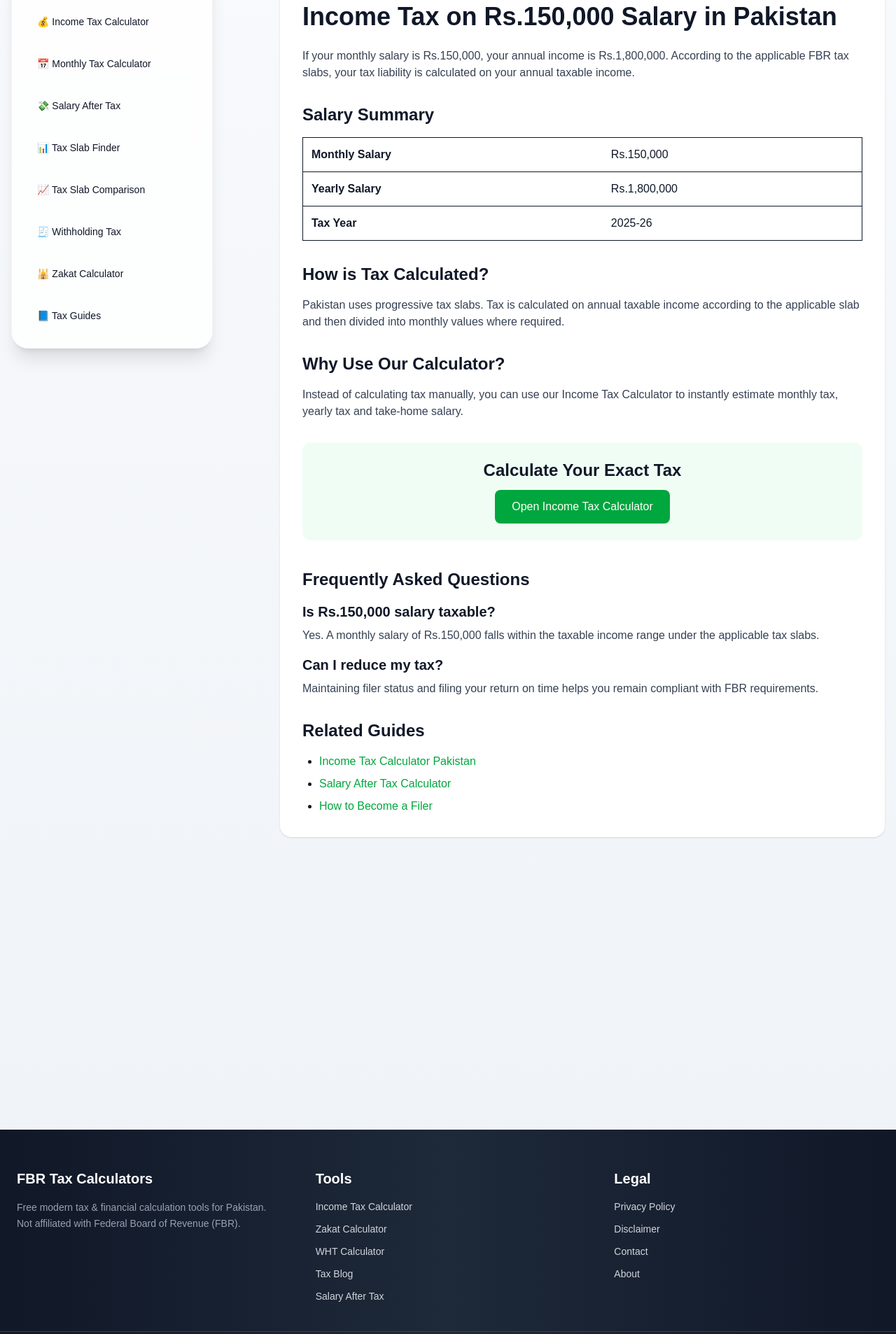
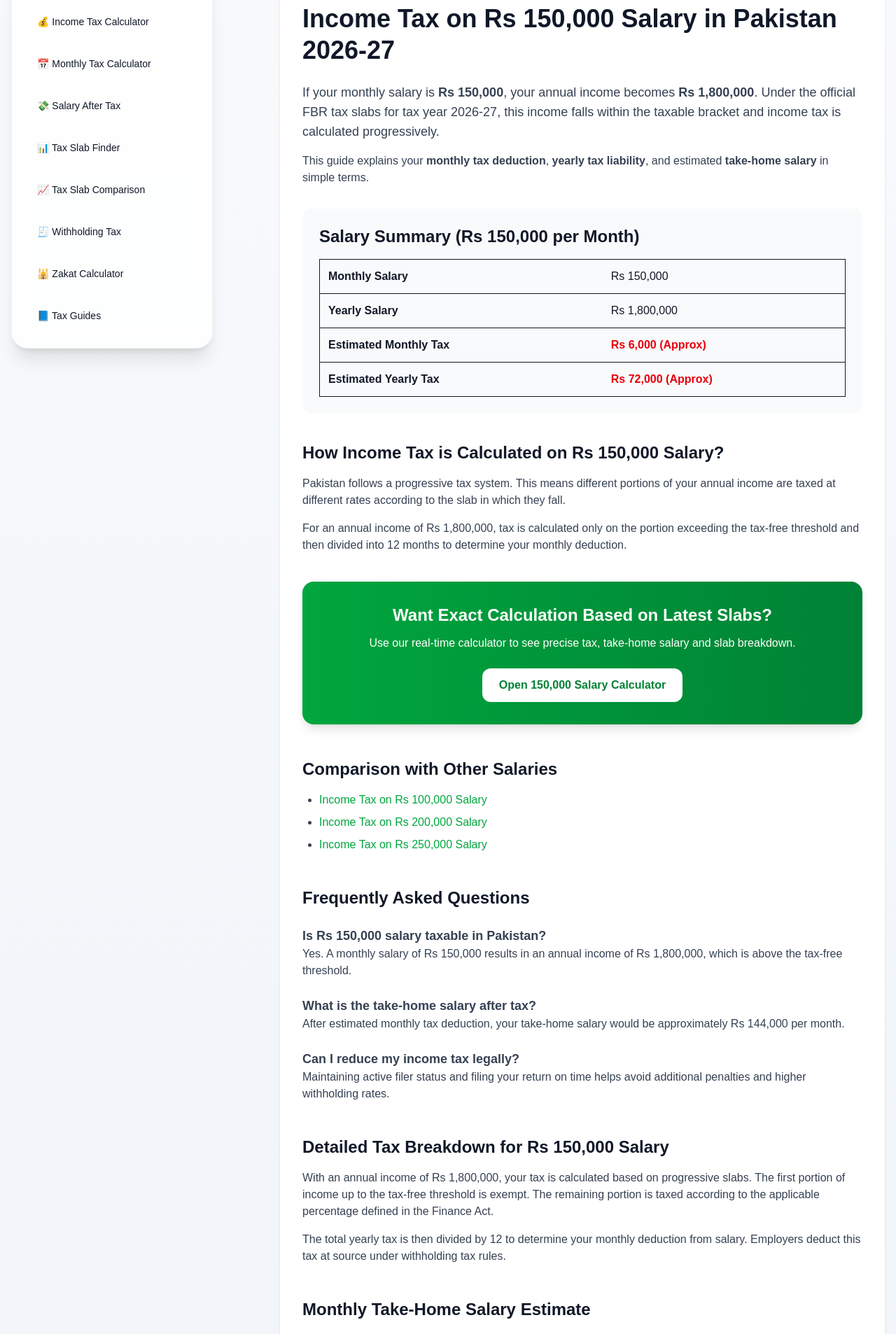
Before and after one commit to muhammadobaid1986/fbrtaxcalculators, a Next.js app: page /income-tax-on-150000-salary-pakistan in a window 1280 px wide. Shown: the part 180-2086 px from the top of the page at 70% size. Built offline with nearby package versions, Linux system fonts and the light colour scheme.

Commit message:
Rocket Phase 2 - Authority upgrade for 150000 salary page

```diff
--- a/app/income-tax-on-150000-salary-pakistan/page.tsx
+++ b/app/income-tax-on-150000-salary-pakistan/page.tsx
@@ -1,126 +1,232 @@
 export const metadata = {
-  title: "Income Tax on Rs.150,000 Salary in Pakistan (2025-26)",
+  title:
+    "Income Tax on Rs 150,000 Salary in Pakistan 2026-27 | Monthly & Yearly Breakdown",
   description:
-    "Calculate income tax on Rs.150,000 monthly salary in Pakistan using official FBR tax slabs for tax year 2025-26.",
+    "Detailed guide to income tax on Rs 150,000 monthly salary in Pakistan for tax year 2026-27. See exact yearly tax, monthly deduction, slab explanation and take-home salary.",
 };
 
 export default function Page() {
   return (
     <div className="max-w-4xl mx-auto bg-white p-8 rounded-2xl shadow mt-10">
 
-      <h1 className="text-4xl font-bold mb-6">
-        Income Tax on Rs.150,000 Salary in Pakistan
+      {/* HERO TITLE */}
+      <h1 className="text-4xl font-bold mb-6 leading-tight">
+        Income Tax on Rs 150,000 Salary in Pakistan 2026-27
       </h1>
 
-      <p className="mb-4 text-gray-700">
-        If your monthly salary is Rs.150,000, your annual income is
-        Rs.1,800,000. According to the applicable FBR tax slabs, your tax
-        liability is calculated on your annual taxable income.
+      <p className="mb-4 text-gray-700 text-lg">
+        If your monthly salary is <strong>Rs 150,000</strong>, your annual
+        income becomes <strong>Rs 1,800,000</strong>. Under the official FBR
+        tax slabs for tax year 2026-27, this income falls within the taxable
+        bracket and income tax is calculated progressively.
       </p>
 
-      <h2 className="text-2xl font-semibold mt-8 mb-4">
-        Salary Summary
+      <p className="mb-4 text-gray-700">
+        This guide explains your <strong>monthly tax deduction</strong>,
+        <strong> yearly tax liability</strong>, and estimated
+        <strong> take-home salary</strong> in simple terms.
+      </p>
+
+      {/* SUMMARY CARD */}
+      <div className="bg-gray-50 p-6 rounded-xl mt-8">
+        <h2 className="text-2xl font-semibold mb-4">
+          Salary Summary (Rs 150,000 per Month)
         </h2>
 
-      <table className="w-full border border-gray-200 mb-6">
+        <table className="w-full border border-gray-200">
           <tbody>
             <tr className="border">
               <td className="p-3 font-semibold">Monthly Salary</td>
-            <td className="p-3">Rs.150,000</td>
+              <td className="p-3">Rs 150,000</td>
             </tr>
-
             <tr className="border">
               <td className="p-3 font-semibold">Yearly Salary</td>
-            <td className="p-3">Rs.1,800,000</td>
+              <td className="p-3">Rs 1,800,000</td>
             </tr>
-
             <tr className="border">
-            <td className="p-3 font-semibold">Tax Year</td>
-            <td className="p-3">2025-26</td>
+              <td className="p-3 font-semibold">Estimated Monthly Tax</td>
+              <td className="p-3 text-red-600 font-semibold">Rs 6,000 (Approx)</td>
+            </tr>
+            <tr className="border">
+              <td className="p-3 font-semibold">Estimated Yearly Tax</td>
+              <td className="p-3 text-red-600 font-semibold">Rs 72,000 (Approx)</td>
             </tr>
           </tbody>
         </table>
+      </div>
 
-      <h2 className="text-2xl font-semibold mt-8 mb-4">
-        How is Tax Calculated?
+      {/* TAX EXPLANATION */}
+      <h2 className="text-2xl font-semibold mt-10 mb-4">
+        How Income Tax is Calculated on Rs 150,000 Salary?
       </h2>
 
       <p className="mb-4 text-gray-700">
-        Pakistan uses progressive tax slabs. Tax is calculated on annual
-        taxable income according to the applicable slab and then divided into
-        monthly values where required.
+        Pakistan follows a progressive tax system. This means different
+        portions of your annual income are taxed at different rates according
+        to the slab in which they fall.
       </p>
 
-      <h2 className="text-2xl font-semibold mt-8 mb-4">
-        Why Use Our Calculator?
+      <p className="mb-4 text-gray-700">
+        For an annual income of Rs 1,800,000, tax is calculated only on the
+        portion exceeding the tax-free threshold and then divided into 12
+        months to determine your monthly deduction.
+      </p>
+
+      {/* WOW GREEN CTA */}
+      <div className="mt-10 p-8 bg-gradient-to-r from-green-600 to-green-700 text-white rounded-2xl text-center shadow-lg">
+        <h3 className="text-2xl font-bold mb-3">
+          Want Exact Calculation Based on Latest Slabs?
+        </h3>
+        <p className="mb-6">
+          Use our real-time calculator to see precise tax, take-home salary
+          and slab breakdown.
+        </p>
+
+        <a
+          href="/salary/150000"
+          className="inline-block bg-white text-green-700 px-6 py-3 rounded-xl font-semibold hover:scale-105 transition"
+        >
+          Open 150,000 Salary Calculator
+        </a>
+      </div>
+
+      {/* COMPARISON SECTION */}
+      <h2 className="text-2xl font-semibold mt-12 mb-4">
+        Comparison with Other Salaries
+      </h2>
+
+      <ul className="list-disc pl-6 space-y-2 text-gray-700">
+        <li>
+          <a href="/income-tax-on-100000-salary-pakistan" className="text-green-600">
+            Income Tax on Rs 100,000 Salary
+          </a>
+        </li>
+        <li>
+          <a href="/income-tax-on-200000-salary-pakistan" className="text-green-600">
+            Income Tax on Rs 200,000 Salary
+          </a>
+        </li>
+        <li>
+          <a href="/income-tax-on-250000-salary-pakistan" className="text-green-600">
+            Income Tax on Rs 250,000 Salary
+          </a>
+        </li>
+      </ul>
+
+      {/* FAQ SECTION */}
+      <h2 className="text-2xl font-semibold mt-12 mb-6">
+        Frequently Asked Questions
+      </h2>
+
+      <div className="space-y-6 text-gray-700">
+
+        <div>
+          <h3 className="font-semibold text-lg">
+            Is Rs 150,000 salary taxable in Pakistan?
+          </h3>
+          <p>
+            Yes. A monthly salary of Rs 150,000 results in an annual income of
+            Rs 1,800,000, which is above the tax-free threshold.
+          </p>
+        </div>
+
+        <div>
+          <h3 className="font-semibold text-lg">
+            What is the take-home salary after tax?
+          </h3>
+          <p>
+            After estimated monthly tax deduction, your take-home salary would
+            be approximately Rs 144,000 per month.
+          </p>
+        </div>
+
+        <div>
+          <h3 className="font-semibold text-lg">
+            Can I reduce my income tax legally?
+          </h3>
+          <p>
+            Maintaining active filer status and filing your return on time
+            helps avoid additional penalties and higher withholding rates.
+          </p>
+        </div>
+
+      </div>
+
+                {/* DETAILED TAX BREAKDOWN SECTION */}
+      <h2 className="text-2xl font-semibold mt-12 mb-4">
+        Detailed Tax Breakdown for Rs 150,000 Salary
       </h2>
 
       <p className="mb-4 text-gray-700">
-        Instead of calculating tax manually, you can use our Income Tax
-        Calculator to instantly estimate monthly tax, yearly tax and take-home
-        salary.
+        With an annual income of Rs 1,800,000, your tax is calculated based on
+        progressive slabs. The first portion of income up to the tax-free
+        threshold is exempt. The remaining portion is taxed according to the
+        applicable percentage defined in the Finance Act.
       </p>
 
-      <div className="mt-8 p-6 bg-green-50 rounded-xl text-center">
-        <h3 className="text-2xl font-bold mb-3">
-          Calculate Your Exact Tax
-        </h3>
+      <p className="mb-4 text-gray-700">
+        The total yearly tax is then divided by 12 to determine your monthly
+        deduction from salary. Employers deduct this tax at source under
+        withholding tax rules.
+      </p>
 
-        <a
-          href="/"
-          className="inline-block bg-green-600 text-white px-6 py-3 rounded-lg hover:bg-green-700"
-        >
-          Open Income Tax Calculator
-        </a>
+      <h2 className="text-2xl font-semibold mt-12 mb-4">
+        Monthly Take-Home Salary Estimate
+      </h2>
+
+      <p className="mb-4 text-gray-700">
+        If your estimated monthly tax is Rs 6,000, your approximate
+        take-home salary becomes:
+      </p>
+
+      <div className="bg-green-50 p-6 rounded-xl text-center font-semibold text-lg">
+        Rs 150,000 − Rs 6,000 = Rs 144,000 (Approx Take-Home Salary)
       </div>
 
-      <h2 className="text-2xl font-semibold mt-10 mb-4">
-        Frequently Asked Questions
+      <h2 className="text-2xl font-semibold mt-12 mb-4">
+        Is Rs 150,000 a Good Salary in Pakistan?
       </h2>
 
-      <h3 className="text-xl font-semibold mb-2">
-        Is Rs.150,000 salary taxable?
-      </h3>
+      <p className="mb-4 text-gray-700">
+        A monthly salary of Rs 150,000 is considered above average in many
+        cities of Pakistan. After tax deduction, it provides a stable income
+        for middle to upper-middle-class households depending on living
+        expenses and city.
+      </p>
 
       <p className="mb-4 text-gray-700">
-        Yes. A monthly salary of Rs.150,000 falls within the taxable income
-        range under the applicable tax slabs.
+        Understanding your tax liability helps you plan savings, investments,
+        and financial goals more effectively.
       </p>
 
-      <h3 className="text-xl font-semibold mb-2">
-        Can I reduce my tax?
-      </h3>
+            <script
+        type="application/ld+json"
+        dangerouslySetInnerHTML={{
+          __html: JSON.stringify({
+            "@context": "https://schema.org",
+            "@type": "FAQPage",
+            mainEntity: [
+              {
+                "@type": "Question",
+                name: "Is Rs 150,000 salary taxable in Pakistan?",
+                acceptedAnswer: {
+                  "@type": "Answer",
+                  text: "Yes. A monthly salary of Rs 150,000 results in an annual income of Rs 1,800,000 which falls under taxable slabs."
+                }
+              },
+              {
+                "@type": "Question",
+                name: "What is take-home salary after tax on 150,000?",
+                acceptedAnswer: {
+                  "@type": "Answer",
+                  text: "After estimated tax deduction of Rs 6,000 per month, take-home salary is approximately Rs 144,000."
+                }
+              }
+            ]
+          })
+        }}
+      />
 
-      <p className="mb-4 text-gray-700">
-        Maintaining filer status and filing your return on time helps you remain
-        compliant with FBR requirements.
-      </p>
-
-      <div className="mt-8">
-        <h2 className="text-2xl font-bold mb-4">
-          Related Guides
-        </h2>
-
-        <ul className="list-disc pl-6 space-y-2">
-          <li>
-            <a href="/" className="text-green-600">
-              Income Tax Calculator Pakistan
-            </a>
-          </li>
-
-          <li>
-            <a href="/salary-after-tax-calculator" className="text-green-600">
-              Salary After Tax Calculator
-            </a>
-          </li>
-
-          <li>
-            <a href="/how-to-become-a-filer" className="text-green-600">
-              How to Become a Filer
-            </a>
-          </li>
-        </ul>
-      </div>
 
     </div>
   );
```
Lines whose indentation alone changed are shown as unchanged.
